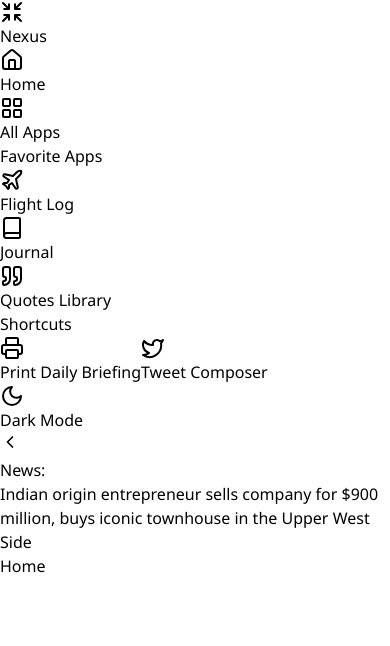
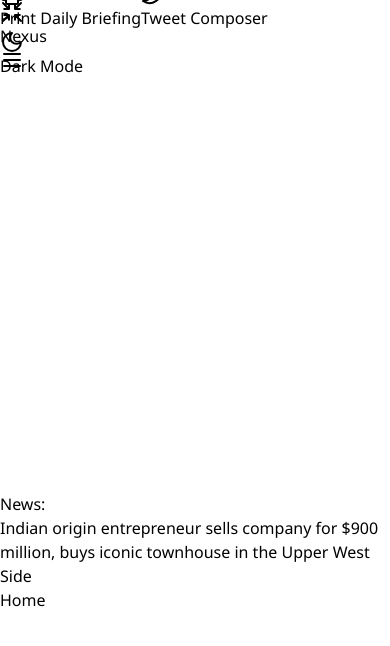
Before and after one commit to nagarjun/nexus, a Next.js app: page /home in a window 390 px wide. Shown: the top 646 px of the page. Built offline with nearby package versions, Linux system fonts and the light colour scheme.

Commit message:
Added mobile optimisations

```diff
--- a/src/components/Frame.tsx
+++ b/src/components/Frame.tsx
@@ -15,10 +15,15 @@
   }, [title])
 
   return (
-    <div className="flex h-screen overflow-hidden" data-testid="frame">
-      <Nav />
-      <div className="flex flex-col flex-1 overflow-y-auto">
-        <div className="bg-white dark:bg-slate-600 border-b border-gray-200 dark:border-slate-500 h-[73px] flex items-center pl-8 pr-4">
+    <div className="flex flex-col md:flex-row h-screen overflow-hidden" data-testid="frame">
+      <div className="w-full md:w-auto" data-testid="frame-left">
+        <Nav />
+      </div>
+      <div className="flex flex-col flex-1 overflow-y-auto" data-testid="frame-right">
+        <div
+          className="hidden md:flex bg-white dark:bg-slate-600 border-b border-gray-200 dark:border-slate-500 h-[73px] items-center pl-8 pr-4"
+          data-testid="ticker-strip"
+        >
           <div className="flex gap-2 text-sm">
             <span className="font-bold uppercase">News:</span>
             <p>
--- a/src/components/Nav.tsx
+++ b/src/components/Nav.tsx
@@ -14,9 +14,11 @@
   Quote,
   Printer,
   Twitter,
+  Menu,
+  X,
 } from 'lucide-react'
 import { usePathname } from 'next/navigation'
-import { useState } from 'react'
+import { useState, useEffect } from 'react'
 
 import { useDarkMode } from '@/app/hooks/useDarkMode'
 
@@ -44,34 +46,17 @@
   { name: 'Tweet Composer', icon: Twitter, path: '#' },
 ]
 
-export function Nav() {
-  const { isDarkMode, toggleDarkMode } = useDarkMode()
-  const [isExpanded, setIsExpanded] = useState(true)
-  const pathname = usePathname()
-
-  const handleShortcutClick = (name: string) => {
-    alert(name)
+interface NavContentProps {
+  isExpanded: boolean
+  pathname: string
+  handleShortcutClick: (name: string) => void
+  toggleDarkMode: () => void
+  isDarkMode: boolean
 }
 
-  return (
-    <nav
-      className={classNames(
-        'flex flex-col h-screen bg-white dark:bg-slate-600 border-r border-gray-200 dark:border-slate-500 transition-all duration-300 relative',
-        isExpanded ? 'w-64' : 'w-[76px]',
-      )}
-      data-testid="nav-menu"
-    >
-      <div className="flex items-center justify-between p-4 border-b border-gray-200 dark:border-slate-500">
-        <div className="flex items-center">
-          <div className="bg-indigo-600 dark:bg-slate-700 p-2 rounded">
-            <Shrink className="w-6 h-6 text-white stroke-1" />
-          </div>
-          {isExpanded && (
-            <span className="ml-3 text-sm font-bold text-gray-800 dark:text-slate-200 uppercase">Nexus</span>
-          )}
-        </div>
-      </div>
-      <div className="flex flex-col flex-grow p-4 space-y-2">
+const NavContent = ({ isExpanded, pathname, handleShortcutClick, toggleDarkMode, isDarkMode }: NavContentProps) => (
+  <div className="flex flex-col h-full">
+    <div className="flex-grow p-4 space-y-2">
       {navItems.map((item) => (
         <NavItem
           key={item.name}
@@ -85,9 +70,7 @@
       ))}
       <div className={classNames('mt-4 mb-2', !isExpanded && 'border-t border-gray-200 dark:border-slate-500 pt-4')}>
         {isExpanded && (
-            <h3 className="mt-6 text-xs font-semibold text-gray-500 dark:text-slate-400 uppercase mb-2">
-              Favorite Apps
-            </h3>
+          <h3 className="mt-6 text-xs font-semibold text-gray-500 dark:text-slate-400 uppercase mb-2">Favorite Apps</h3>
         )}
         {favoriteApps.map((item) => (
           <NavItem
@@ -118,7 +101,7 @@
         ))}
       </div>
     </div>
-      <div className="p-4">
+    <div className="p-4 mt-auto">
       <NavItem
         name={isDarkMode ? 'Light Mode' : 'Dark Mode'}
         icon={isDarkMode ? Sun : Moon}
@@ -127,15 +110,114 @@
         data-testid="dark-mode-toggle"
       />
     </div>
+  </div>
+)
+
+export function Nav() {
+  const { isDarkMode, toggleDarkMode } = useDarkMode()
+  const [isExpanded, setIsExpanded] = useState(true)
+  const [isMobileMenuOpen, setIsMobileMenuOpen] = useState(false)
+  const [isMobile, setIsMobile] = useState(false)
+  const pathname = usePathname()
+
+  useEffect(() => {
+    const handleResize = () => {
+      setIsMobile(window.innerWidth < 768) // Adjust breakpoint as needed
+    }
+    handleResize()
+    window.addEventListener('resize', handleResize)
+    return () => window.removeEventListener('resize', handleResize)
+  }, [])
+
+  const handleShortcutClick = (name: string) => {
+    alert(name)
+  }
+
+  const MobileNav = () => (
+    <nav className="h-[74px] bg-white dark:bg-slate-600 border-b border-gray-200 dark:border-slate-500">
+      <div className="flex items-center justify-between px-4 h-full">
+        <div className="flex items-center">
+          <div className="bg-indigo-600 dark:bg-slate-700 p-2 rounded">
+            <Shrink className="w-6 h-6 text-white stroke-1" />
+          </div>
+          <span className="ml-3 text-sm font-bold text-gray-800 dark:text-slate-200 uppercase">Nexus</span>
+        </div>
+        <button onClick={() => setIsMobileMenuOpen(true)} aria-label="Open menu">
+          <Menu className="w-6 h-6 text-gray-800 dark:text-slate-200" />
+        </button>
+      </div>
+    </nav>
+  )
+
+  const MobileMenu = () => (
+    <div
+      className={`fixed inset-0 bg-white dark:bg-slate-600 z-50 transition-all duration-300 ease-in-out ${
+        isMobileMenuOpen ? 'opacity-100 pointer-events-auto' : 'opacity-0 pointer-events-none'
+      }`}
+      style={{
+        transform: isMobileMenuOpen ? 'translateY(0)' : 'translateY(-100%)',
+      }}
+    >
+      <div className="flex flex-col h-full">
+        <div className="flex justify-end p-4">
+          <button onClick={() => setIsMobileMenuOpen(false)} aria-label="Close menu">
+            <X className="w-6 h-6 text-gray-800 dark:text-slate-200" />
+          </button>
+        </div>
+        <div className="flex-grow overflow-y-auto">
+          <NavContent
+            isExpanded={true}
+            pathname={pathname}
+            handleShortcutClick={handleShortcutClick}
+            toggleDarkMode={toggleDarkMode}
+            isDarkMode={isDarkMode}
+          />
+        </div>
+      </div>
+    </div>
+  )
+
+  return (
+    <>
+      {isMobile ? (
+        <>
+          <MobileNav />
+          <MobileMenu />
+        </>
+      ) : (
+        <nav
+          className={classNames(
+            'flex flex-col h-screen bg-white dark:bg-slate-600 border-r border-gray-200 dark:border-slate-500 transition-all duration-300 relative',
+            isExpanded ? 'w-64' : 'w-[76px]',
+          )}
+          data-testid="nav-menu"
+        >
+          <div className="flex items-center justify-between p-4 border-b border-gray-200 dark:border-slate-500">
+            <div className="flex items-center">
+              <div className="bg-indigo-600 dark:bg-slate-700 p-2 rounded">
+                <Shrink className="w-6 h-6 text-white stroke-1" />
+              </div>
+              {isExpanded && (
+                <span className="ml-3 text-sm font-bold text-gray-800 dark:text-slate-200 uppercase">Nexus</span>
+              )}
+            </div>
+          </div>
+          <NavContent
+            isExpanded={isExpanded}
+            pathname={pathname}
+            handleShortcutClick={handleShortcutClick}
+            toggleDarkMode={toggleDarkMode}
+            isDarkMode={isDarkMode}
+          />
           <button
-        onClick={() => {
-          setIsExpanded(!isExpanded)
-        }}
+            onClick={() => setIsExpanded(!isExpanded)}
             className="absolute -right-[0.9rem] top-[1.4rem] bg-white dark:bg-slate-600 text-gray-500 hover:text-gray-700 dark:text-gray-400 dark:hover:text-gray-200 rounded-full p-1 border border-gray-200 dark:border-slate-500"
             data-testid="toggle-expand-button"
           >
             {isExpanded ? <ChevronLeft size={20} /> : <ChevronRight size={20} />}
           </button>
         </nav>
+      )}
+    </>
   )
 }
```
Lines whose indentation alone changed are shown as unchanged.
